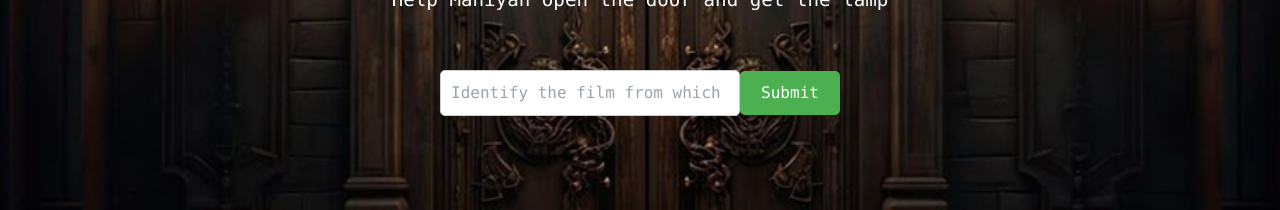
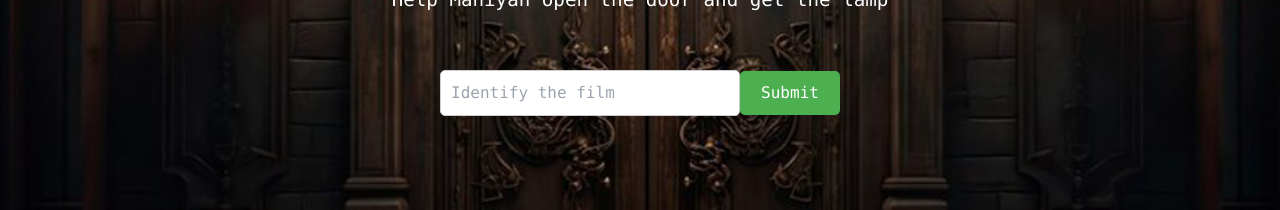
Before and after one commit to Sreeresh-cloud/treasurehunt-cc, a React (Create React App) app: page /shrine-door-locked in a window 1280 px wide. Shown: the part 329-539 px from the top of the page. Built offline with nearby package versions, Linux system fonts and the light colour scheme.

Commit message:
Last Commit Check

```diff
--- a/src/components/Ascii.js
+++ b/src/components/Ascii.js
@@ -75,8 +75,9 @@ const Ascii = () => {
                 bonds. Help Ajayan to convert the spell into ASCII code, so he
                 can set the ghost free and gain entry into the cave.
               </p>
-              <button onClick={playAudio}>Clue</button>
-              <div>
+              <button style="background-color: #ff6600; color: white; border: none; padding: 10px 20px; border-radius: 5px; cursor: pointer; font-size: 16px; box-shadow: 0 4px 8px rgba(0, 0, 0, 0.2); transition: background-color 0.3s ease;" onClick={playAudio}>
+  Clue
+</button>              <div>
                 <p>Use the clue below:</p>
                 <ul>
                   <li>u: 117</li>
--- a/src/components/Escape.js
+++ b/src/components/Escape.js
@@ -21,7 +21,7 @@ const Escape = () => {
     ) {
       navigate("/escaped"); // Navigate to the 'Escaped' page if the input is correct
     } else {
-      alert('Incorrect input! Try "escape" or "esc".'); // Alert if the input is incorrect
+      alert('Incorrect input! .'); // Alert if the input is incorrect
     }
   };
 
--- a/src/components/ShrineDoorLocked.js
+++ b/src/components/ShrineDoorLocked.js
@@ -42,11 +42,11 @@ const ShrineDoorLocked = () => {
       <form onSubmit={handleSubmit}>
         <input
           type="text"
-          placeholder="Identify the film from which this iconic line is taken"
+          placeholder="Identify the film "
           value={inputValue}
           onChange={handleInputChange}
           className="answer-input"
-          style={{ width: '500px', height: 'auto', transform: 'translateY(-100px)' }}
+          style={{ width: '800px', height: 'auto', transform: 'translateY(-100px)' }}
         />
         <button type="submit" className="submit-button" style={{ width: '100px', height: 'auto', transform: 'translateY(-100px)' }}>Submit</button>
       </form>
```
